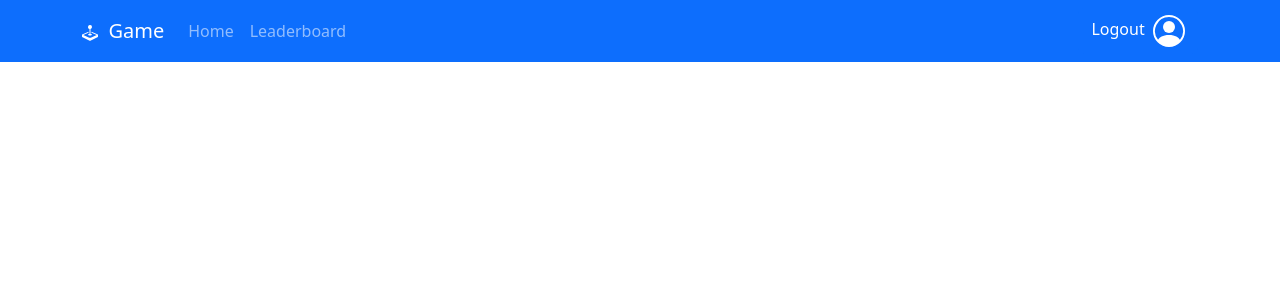
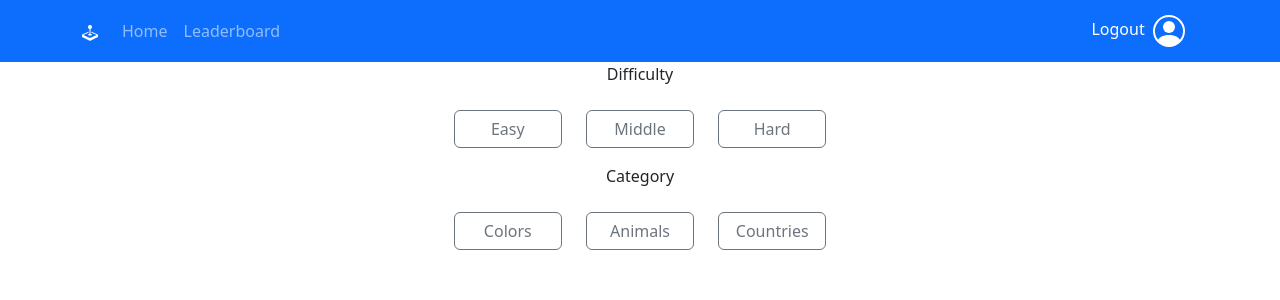
Before and after one commit to jandvanegas/msc-polito-webapp-app, a React (Create React App) app in the folder client/: page / in a window 1280 px wide. Shown: the top 300 px of the page. Built offline with nearby package versions, Linux system fonts and the light colour scheme.

Commit message:
feat(game-config): added page to config game.

```diff
--- a/client/package.json
+++ b/client/package.json
@@ -37,5 +37,8 @@
       "last 1 firefox version",
       "last 1 safari version"
     ]
+  },
+  "devDependencies": {
+    "prettier": "2.7.1"
   }
 }
--- a/client/src/App.css
+++ b/client/src/App.css
@@ -11,6 +11,10 @@
   .App-logo {
     animation: App-logo-spin infinite 20s linear;
   }
+}
+
+.Full-width-button {
+  width: 100%;
 }
 
 .App-header {
--- a/client/src/App.js
+++ b/client/src/App.js
@@ -1,5 +1,6 @@
 import 'bootstrap/dist/css/bootstrap.min.css';
 import NavigationBar from './Components/NavigationBar'
+import SelectionPage from './Components/SelectionPage'
 import { useState } from 'react'
 import './App.css';
 
@@ -8,6 +9,7 @@ function App() {
   return (
     <div className="App">
       <NavigationBar open={open} setOpen={setOpen}/>
+      <SelectionPage/>
     </div>
   );
 }
--- a/client/src/Components/NavigationBar.js
+++ b/client/src/Components/NavigationBar.js
@@ -1,57 +1,56 @@
-import Button from "react-bootstrap/Button";
-import Container from "react-bootstrap/Container";
-import Nav from "react-bootstrap/Nav";
-import Navbar from "react-bootstrap/Navbar";
+import Button from 'react-bootstrap/Button'
+import Container from 'react-bootstrap/Container'
+import Nav from 'react-bootstrap/Nav'
+import Navbar from 'react-bootstrap/Navbar'
 
 function NavigationBar(props) {
   return (
-		<Navbar bg="primary" variant="dark">
+    <Navbar bg='primary' variant='dark'>
       <Container>
         <Button
-					className="d-md-none"
-					aria-controls="side-bar"
+          className='d-md-none'
+          aria-controls='side-bar'
           aria-expanded={props.open}
           onClick={() => props.setOpen(!props.open)}
         >
-					<span className="navbar-toggler-icon"></span>
+          <span className='navbar-toggler-icon'></span>
         </Button>
         <Navbar.Brand>
           <svg
-              xmlns="http://www.w3.org/2000/svg"
-              width="16"
-              height="16"
-              fill="currentColor"
-              className="bi bi-joystick"
-              viewBox="0 0 16 16"
+            xmlns='http://www.w3.org/2000/svg'
+            width='16'
+            height='16'
+            fill='currentColor'
+            className='bi bi-joystick'
+            viewBox='0 0 16 16'
           >
-            <path d="M10 2a2 2 0 0 1-1.5 1.937v5.087c.863.083 1.5.377 1.5.726 0 .414-.895.75-2 .75s-2-.336-2-.75c0-.35.637-.643 1.5-.726V3.937A2 2 0 1 1 10 2z"/>
-            <path d="M0 9.665v1.717a1 1 0 0 0 .553.894l6.553 3.277a2 2 0 0 0 1.788 0l6.553-3.277a1 1 0 0 0 .553-.894V9.665c0-.1-.06-.19-.152-.23L9.5 6.715v.993l5.227 2.178a.125.125 0 0 1 .001.23l-5.94 2.546a2 2 0 0 1-1.576 0l-5.94-2.546a.125.125 0 0 1 .001-.23L6.5 7.708l-.013-.988L.152 9.435a.25.25 0 0 0-.152.23z"/>
-          </svg>&nbsp;
-          Game
+            <path d='M10 2a2 2 0 0 1-1.5 1.937v5.087c.863.083 1.5.377 1.5.726 0 .414-.895.75-2 .75s-2-.336-2-.75c0-.35.637-.643 1.5-.726V3.937A2 2 0 1 1 10 2z' />
+            <path d='M0 9.665v1.717a1 1 0 0 0 .553.894l6.553 3.277a2 2 0 0 0 1.788 0l6.553-3.277a1 1 0 0 0 .553-.894V9.665c0-.1-.06-.19-.152-.23L9.5 6.715v.993l5.227 2.178a.125.125 0 0 1 .001.23l-5.94 2.546a2 2 0 0 1-1.576 0l-5.94-2.546a.125.125 0 0 1 .001-.23L6.5 7.708l-.013-.988L.152 9.435a.25.25 0 0 0-.152.23z' />
+          </svg>
         </Navbar.Brand>
-        <Nav className="me-auto">
-            <Nav.Link href="#home">Home</Nav.Link>
-            <Nav.Link href="#leaderboard">Leaderboard</Nav.Link>
+        <Nav className='me-auto'>
+          <Nav.Link href='#home'>Home</Nav.Link>
+          <Nav.Link href='#leaderboard'>Leaderboard</Nav.Link>
         </Nav>
         <Button onClick={props.handleLogout}>
           Logout &nbsp;
           <svg
-							xmlns="http://www.w3.org/2000/svg"
-							width="32"
-							height="32"
-							fill="white"
-							className="bi bi-person-circle"
-							viewBox="0 0 16 16"
+            xmlns='http://www.w3.org/2000/svg'
+            width='32'
+            height='32'
+            fill='white'
+            className='bi bi-person-circle'
+            viewBox='0 0 16 16'
           >
-							<path d="M11 6a3 3 0 1 1-6 0 3 3 0 0 1 6 0z" />
+            <path d='M11 6a3 3 0 1 1-6 0 3 3 0 0 1 6 0z' />
             <path
-								fillRule="evenodd"
-								d="M0 8a8 8 0 1 1 16 0A8 8 0 0 1 0 8zm8-7a7 7 0 0 0-5.468 11.37C3.242 11.226 4.805 10 8 10s4.757 1.225 5.468 2.37A7 7 0 0 0 8 1z"
+              fillRule='evenodd'
+              d='M0 8a8 8 0 1 1 16 0A8 8 0 0 1 0 8zm8-7a7 7 0 0 0-5.468 11.37C3.242 11.226 4.805 10 8 10s4.757 1.225 5.468 2.37A7 7 0 0 0 8 1z'
             />
           </svg>
         </Button>
       </Container>
     </Navbar>
-	);
+  )
 }
 export default NavigationBar
--- /dev/null
+++ b/client/src/Components/SelectionPage.js
@@ -0,0 +1,86 @@
+import Button from 'react-bootstrap/Button'
+import Col from 'react-bootstrap/Col'
+import Container from 'react-bootstrap/Container'
+import Form from 'react-bootstrap/Form'
+import InputGroup from 'react-bootstrap/InputGroup'
+import Row from 'react-bootstrap/Row'
+import '../App.css'
+
+function SelectionPage() {
+  return (
+    <Container>
+      <Form.Label>Difficulty</Form.Label>
+      <Row class='d-flex justify-items-between'>
+        <InputGroup>
+          <Col />
+          <Col className='my-3'>
+            <Row>
+              <Col>
+                <Button
+                  className='Full-width-button'
+                  variant='outline-secondary'
+                >
+                  Easy
+                </Button>
+              </Col>
+              <Col>
+                <Button
+                  className='Full-width-button'
+                  variant='outline-secondary'
+                >
+                  Middle
+                </Button>
+              </Col>
+              <Col>
+                <Button
+                  className='Full-width-button'
+                  variant='outline-secondary'
+                >
+                  Hard
+                </Button>
+              </Col>
+            </Row>
+          </Col>
+          <Col />
+        </InputGroup>
+      </Row>
+      <Form.Label>Category</Form.Label>
+      <Row class='d-flex justify-items-between'>
+        <InputGroup>
+          <Col />
+          <Col className='my-3'>
+            <Row>
+              <Col>
+                <Button
+                  className='Full-width-button'
+                  variant='outline-secondary'
+                >
+                  Colors
+                </Button>
+              </Col>
+              <Col>
+                <Button
+                  className='Full-width-button'
+                  variant='outline-secondary'
+                >
+                  Animals
+                </Button>
+              </Col>
+              <Col>
+                <Button
+                  className='Full-width-button'
+                  variant='outline-secondary'
+                >
+                  Countries
+                </Button>
+              </Col>
+            </Row>
+          </Col>
+          <Col />
+        </InputGroup>
+      </Row>
+    </Container>
+  )
+}
+
+export default SelectionPage
```
Also changed, not shown: client/src/Components/EntryPage.js (added, +27 -0 lines), client/public/images/icon-menu-14.jpg (added), 1 other file (tests, documents, lock files or other folders). Lines whose indentation alone changed are shown as unchanged.
